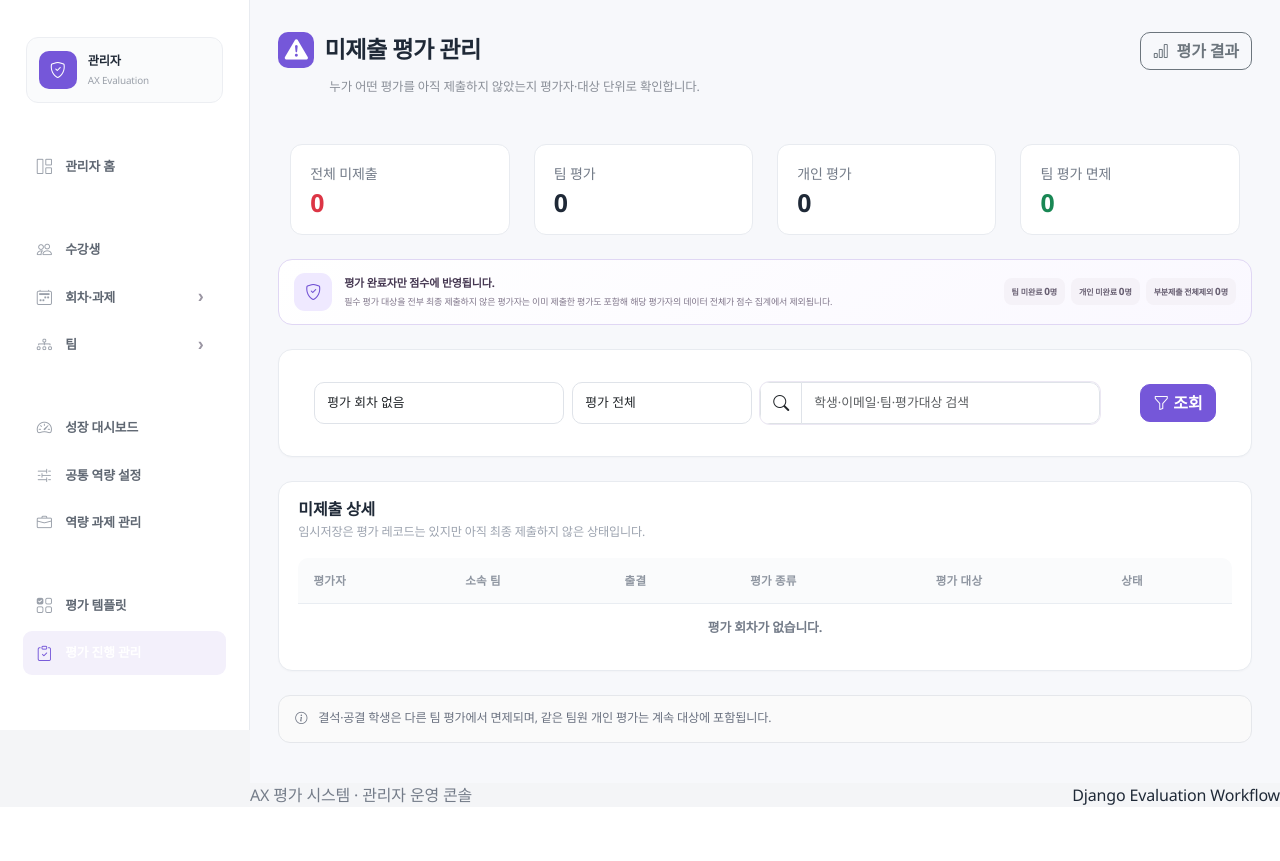
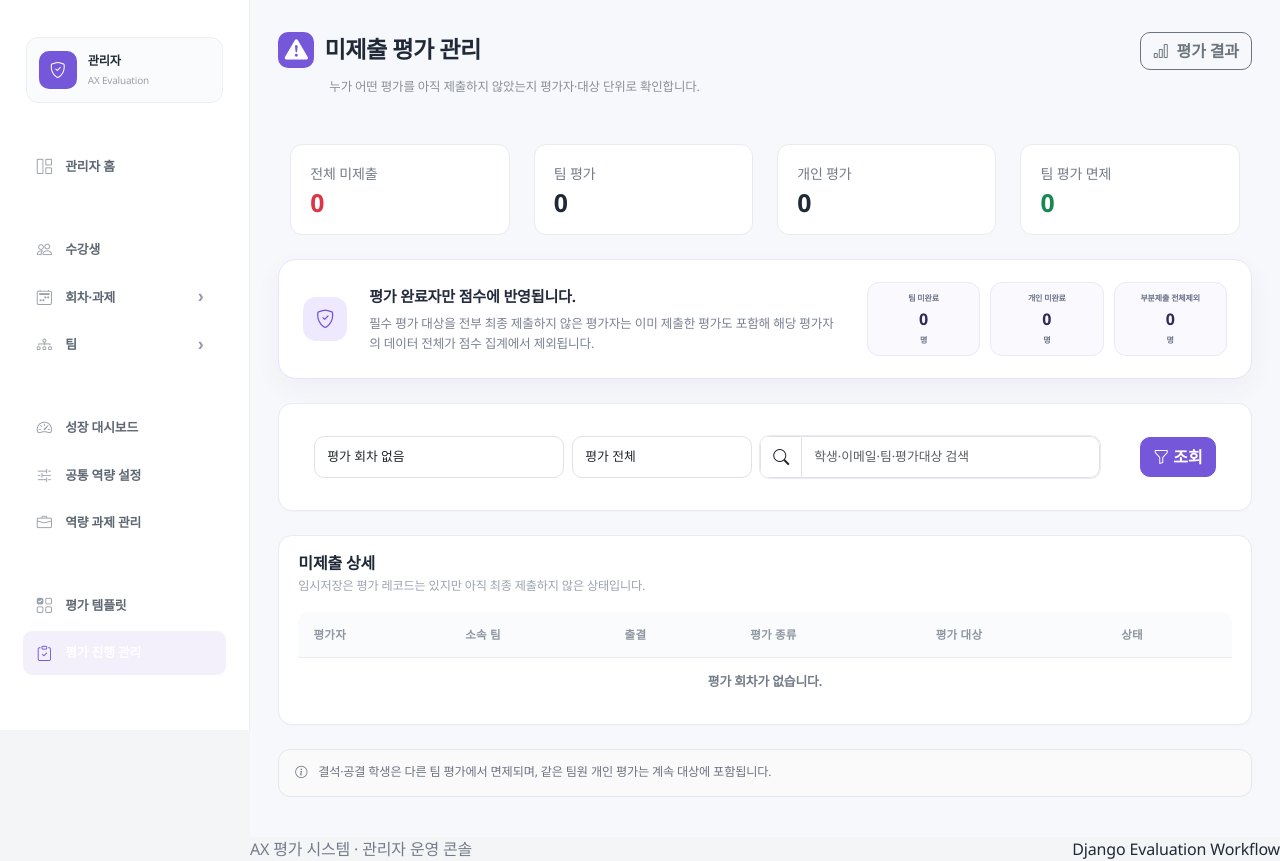
Before and after one commit to cyw0927/ai_team3project_login_system, a Django app: page /management/evaluation-results/missing/ in a window 1280 px wide. Shown: the part 70-931 px from the top of the page. Before the commit the page ends 875 px from the top, so only its background shows below. Run offline with Django 5.2, Linux system fonts and the light colour scheme; the visitor is signed in with stand-in values (Sample User, id 1); data that the repository does not hold is empty; parts of the project's set-up code (start-up, migrations or seed data) failed here and were passed over.

Commit message:
style: normalize admin card and missing-rule layout

```diff
--- a/static/css/admin_enhancements.css
+++ b/static/css/admin_enhancements.css
@@ -386,6 +386,119 @@
   gap: 1rem !important;
 }
 
+/* Admin-wide rhythm: keep cards, toolbars and notices on the same visual grid. */
+.ax-work-page-head,
+.ax-mini-stat-grid,
+.ax-management-toolbar,
+.ax-section-head {
+  min-width: 0;
+}
+.ax-mini-stat-grid > [class*="col-"] {
+  display: flex;
+}
+.ax-mini-stat-grid .ax-mini-stat {
+  width: 100%;
+  min-height: 104px;
+}
+.ax-mini-stat-grid .ax-mini-stat .card-body {
+  display: flex;
+  flex-direction: column;
+  justify-content: center;
+  padding: 20px 22px;
+}
+.ax-management-toolbar {
+  gap: 14px;
+}
+.ax-management-toolbar > * {
+  min-width: 0;
+}
+.ax-work-card .table-responsive {
+  border-radius: 0 0 16px 16px;
+}
+
+/* Missing-evaluation rule: stop rendering as one very long thin strip. */
+.evaluation-completion-rule {
+  display: grid !important;
+  grid-template-columns: 48px minmax(280px, 1.35fr) minmax(360px, 1fr) !important;
+  align-items: center !important;
+  gap: 18px !important;
+  min-height: 116px;
+  padding: 22px 24px !important;
+  border: 1px solid #e9e3fb !important;
+  border-radius: 18px !important;
+  background: #fff !important;
+  box-shadow: 0 10px 26px rgba(72, 53, 134, .05);
+}
+.evaluation-completion-rule-icon {
+  width: 44px !important;
+  height: 44px !important;
+  display: inline-flex !important;
+  align-items: center;
+  justify-content: center;
+  border-radius: 13px !important;
+  font-size: 1.15rem;
+}
+.evaluation-completion-rule > div:nth-child(2) {
+  min-width: 0;
+  padding-right: 8px;
+}
+.evaluation-completion-rule > div:nth-child(2) strong {
+  display: block;
+  margin-bottom: 7px;
+  color: #252b3d;
+  font-size: .94rem;
+}
+.evaluation-completion-rule > div:nth-child(2) span {
+  display: block;
+  color: #7a8193;
+  font-size: .79rem;
+  line-height: 1.55;
+}
+.evaluation-completion-rule-stats {
+  display: grid !important;
+  grid-template-columns: repeat(3, minmax(0, 1fr));
+  gap: 10px !important;
+  min-width: 0;
+}
+.evaluation-completion-rule-stats > span {
+  min-width: 0;
+  min-height: 56px;
+  display: flex !important;
+  flex-direction: column;
+  align-items: center;
+  justify-content: center;
+  gap: 3px;
+  padding: 9px 8px !important;
+  border: 1px solid #ece8f7;
+  border-radius: 12px !important;
+  background: #faf9fe;
+  color: #697086;
+  text-align: center;
+  white-space: normal !important;
+}
+.evaluation-completion-rule-stats > span b {
+  color: #34285d;
+  font-size: 1rem;
+}
+.evaluation-completion-rule-stats > span.is-warning {
+  border-color: #f4dfaa;
+  background: #fffaf0;
+}
+
+/* Keep dense admin filters aligned to the same control height. */
+.ax-management-toolbar .form-select,
+.ax-management-toolbar .form-control,
+.ax-management-toolbar .input-group-text,
+.ax-management-toolbar .btn {
+  min-height: 40px;
+}
+.ax-management-toolbar .btn {
+  display: inline-flex;
+  align-items: center;
+  justify-content: center;
+  white-space: nowrap;
+}
+
 @media (max-width: 1100px) {
   .template-layout {
     grid-template-columns: 1fr !important;
@@ -393,6 +506,12 @@
   .template-list-panel {
     border-right: 0;
     border-bottom: 1px solid #ece8f5;
+  }
+  .evaluation-completion-rule {
+    grid-template-columns: 48px minmax(0, 1fr) !important;
+  }
+  .evaluation-completion-rule-stats {
+    grid-column: 1 / -1;
   }
 }
 
@@ -416,4 +535,12 @@
     table-layout: auto;
     min-width: 900px;
   }
+  .evaluation-completion-rule {
+    grid-template-columns: 1fr !important;
+    padding: 20px !important;
+  }
+  .evaluation-completion-rule-stats {
+    grid-column: auto;
+    grid-template-columns: 1fr !important;
+  }
 }
```
